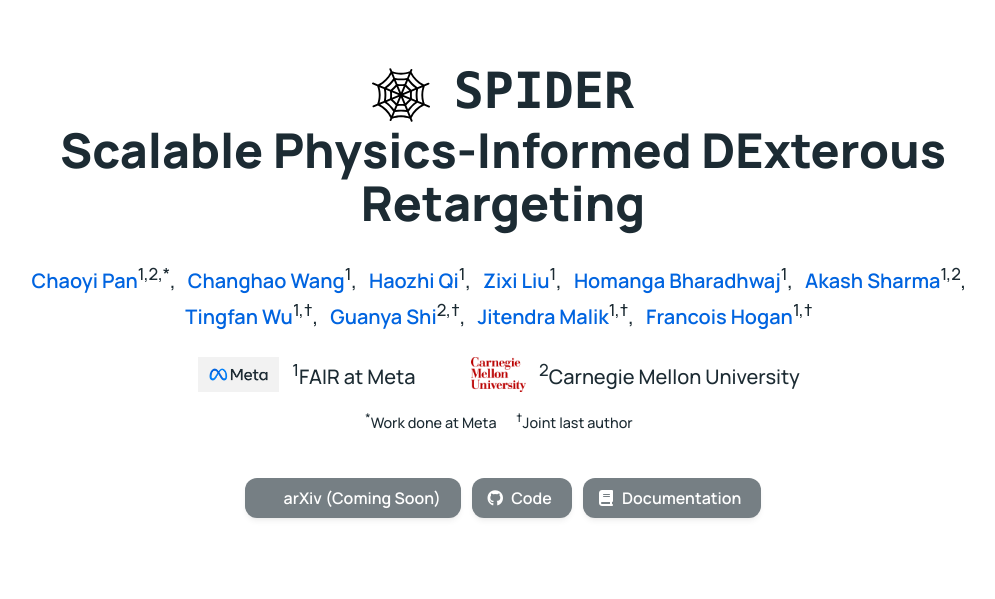
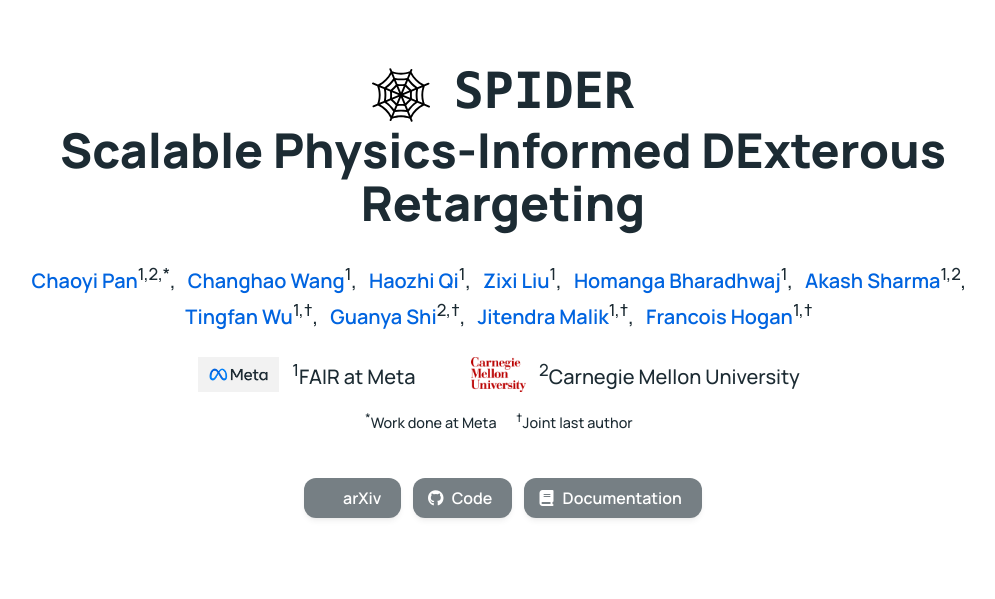
Before and after one commit to jc-bao/spider-project, a website: page index.html in a window 1280 px wide. Shown: the top 599 px of the page, without its empty margins (137-1132 px from the left). Drawn offline with nearby package versions, Linux system fonts and the light colour scheme; some icons are missing.

Commit message:
⚡ update file

```diff
--- a/index.html
+++ b/index.html
@@ -272,12 +272,13 @@
                 <div class="publication-links">
                   <!-- arXiv Link -->
                   <span class="link-block">
-                    <a href="#" onclick="return false;" class="external-link button is-normal is-rounded is-dark"
+                    <a href="https://arxiv.org/abs/2511.09484" onclick="return false;"
+                      class="external-link button is-normal is-rounded is-dark"
                       style="opacity: 0.6; cursor: not-allowed;">
                       <span class="icon">
                         <i class="ai ai-arxiv"></i>
                       </span>
-                      <span>arXiv (Coming Soon)</span>
+                      <span>arXiv</span>
                     </a>
                   </span>
 
```
